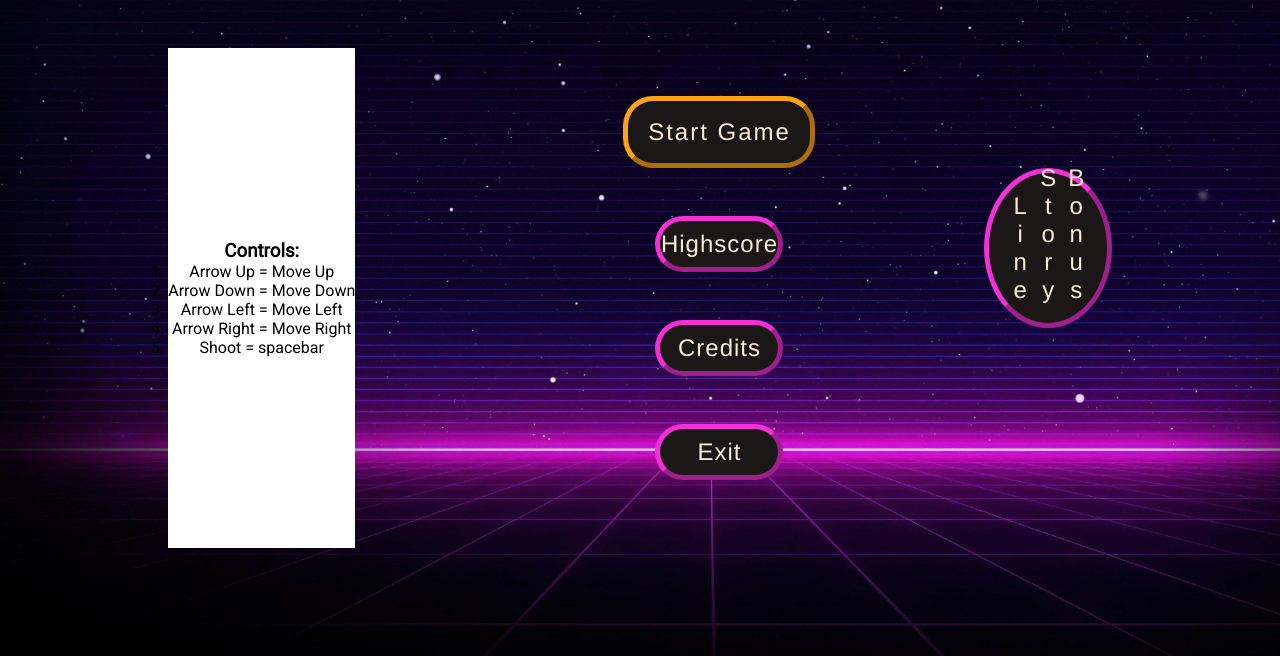
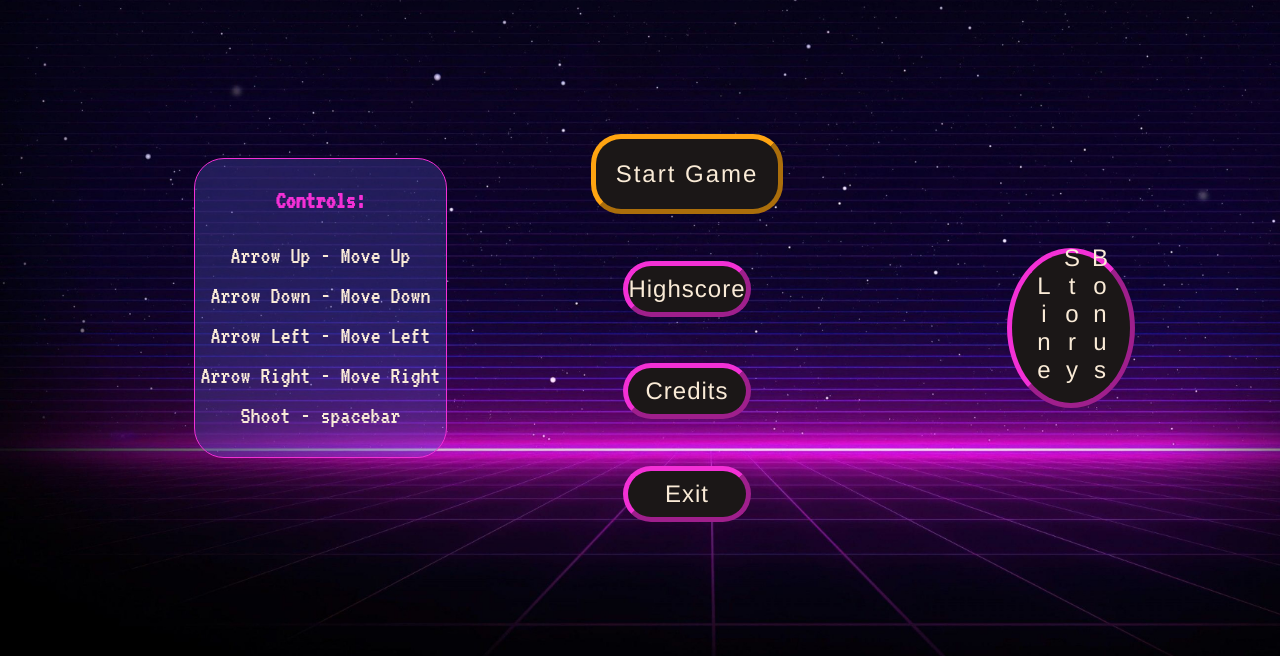
Before and after one commit to paulocaetano96/Zombie-Apocalypse-Shooter-Keyboard-Smash-3000, a plain HTML site: page index.html in a window 1280 px wide. Shown: the part 144-800 px from the top of the page. Drawn offline with Linux system fonts and the light colour scheme.

Commit message:
add shooting

```diff
--- a/index.html
+++ b/index.html
@@ -33,18 +33,19 @@
             <div>
                 <h3>Controls:</h3>
                 <ol>
-                    <li>Arrow Up = Move Up</li>
-                    <li>Arrow Down = Move Down</li>
-                    <li>Arrow Left = Move Left</li>
-                    <li>Arrow Right = Move Right</li>
-                    <li>Shoot = spacebar</li>
+                    <li>Arrow Up - Move Up</li>
+                    <li>Arrow Down - Move Down</li>
+                    <li>Arrow Left - Move Left</li>
+                    <li>Arrow Right - Move Right</li>
+                    <li>Shoot - spacebar</li>
                 </ol>
             </div>
+         </div>
 
-            <canvas id="canvas" width="900px" height="500px" style="border: 10px solid black"></canvas>
-        </div>
 
-        <div > <!-- div for the menu -->
+         <canvas id="canvas" width="1000px" height="500px" style="border: 5px solid white"></canvas>
+
+        <div class="middlepart-middle-section"> <!-- div for the menu -->
             <ul class="list">
                 <li><button type="button" class="hide-on-click" id="start-game-button">Start Game</button></li>
                 <li><button type="button" class="hide-on-click" id="highscore-button">Highscore</button></li>
--- a/styles/styles.css
+++ b/styles/styles.css
@@ -31,35 +31,6 @@ body {
     animation-fill-mode: forwards;
 }
 
-
-#middle-section {
-    display: flex;
-    height: 50vh;
-    width: 100vw;
-    justify-content: space-evenly;
-}
-
-#game-controls-info {
-    display: flex;
-    flex-direction: row;
-    align-items: center;
-    flex-wrap: nowrap;
-    height: 500px;
-    text-align: center;
-    background-color: white;
-}
-
-#bonus-story-line-div {
-    display: flex;
-    align-items: center;
-    justify-content: center;
-}
-
-#canvas {
-    display: none;
-}
-
-
 #title-div h1 {
     padding-top: 8vh;
     margin-left: 1vw;
@@ -69,10 +40,50 @@ body {
     font-family: 'VT323', monospace;
     font-size: 5vw;
     transform: skewX(10deg);
-    color:rgb(192,192,192);
+    color:aliceblue 	;
     text-shadow: 2px 2px 15px rgb(243, 48, 214);
     display: flex;
     justify-content: center;
+}
+
+
+#middle-section {
+    display: flex;
+    height: 70vh;
+    width: 100vw;
+    justify-content: space-evenly;
+}
+
+#game-controls-info {
+
+    margin-top: 110px;
+    margin-left: 50px;
+    padding-left: 5px;
+    padding-right: 5px;
+    line-height: 40px;
+    text-align: center;
+    height: 300px;
+    background-color: rgb(91, 91, 208, 0.3);
+    border-radius: 30px;
+    border: 1px solid rgb(243, 48, 214);
+}
+
+#bonus-story-line-div, #game-controls-info  {
+    display: flex;
+    align-items: center;
+    justify-content: center;
+}
+
+#canvas {
+    display: none;
+    border-radius: 50px;
+    margin-right: 80px !important;
+    border-color: antiquewhite;
+    background-image: url('/docs/assets/images/canvas-img.png');
+    background-repeat: no-repeat;
+    background-size: cover;
+
+
 }
 
 #bonus-story-line-style-button {
@@ -81,6 +92,29 @@ body {
     writing-mode:vertical-rl;
     text-orientation: upright;
     height: 10vh;
+}
+
+div h3{
+    color: rgb(243, 48, 214);
+    text-align: center;
+    margin-bottom: 15px;
+    font-size: 25px;
+    font-family: 'VT323', monospace;
+}
+
+ol {
+    color: antiquewhite;
+    font-size: 25px;
+    list-style-type: none;
+    font-family: 'VT323', monospace;
+
+}
+
+.middlepart-middle-section {
+    display: flex;
+    justify-content: center;
+    align-items: center;
+
 }
 
 ul{
@@ -92,12 +126,13 @@ ul{
     align-items: center;
     justify-content: space-evenly;
     height: 60vh;
-    margin-left: 100px;
+    margin-right: 80px;
+
 }
 
 #start-game-button {
     display: flex;
-    height: 9vh;
+    height: 10vh;
     width: 15vw;
     font-size:3vh;
     font-family: 'Franklin Gothic Medium', 'Arial Narrow', Arial, sans-serif;
@@ -178,6 +213,8 @@ a span {
 
 
 #bonus-story-line-style-button:hover{
-    animation-delay: 0.9s;
+
     box-shadow: 0px 0px 26px 8px rgb(255,255,255);
+    height: 24vh;
+    width: 12vw;
 }
```
